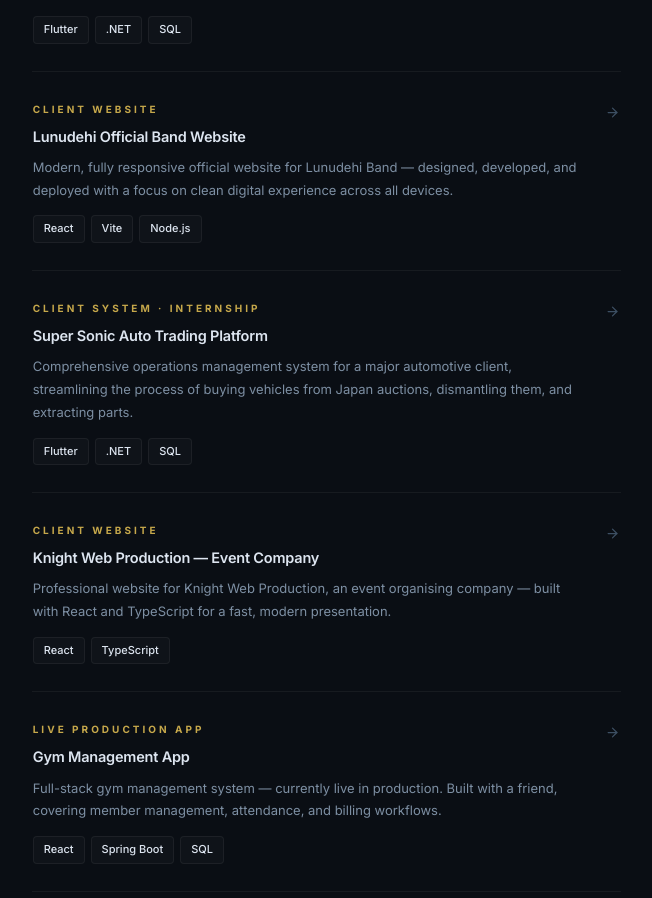
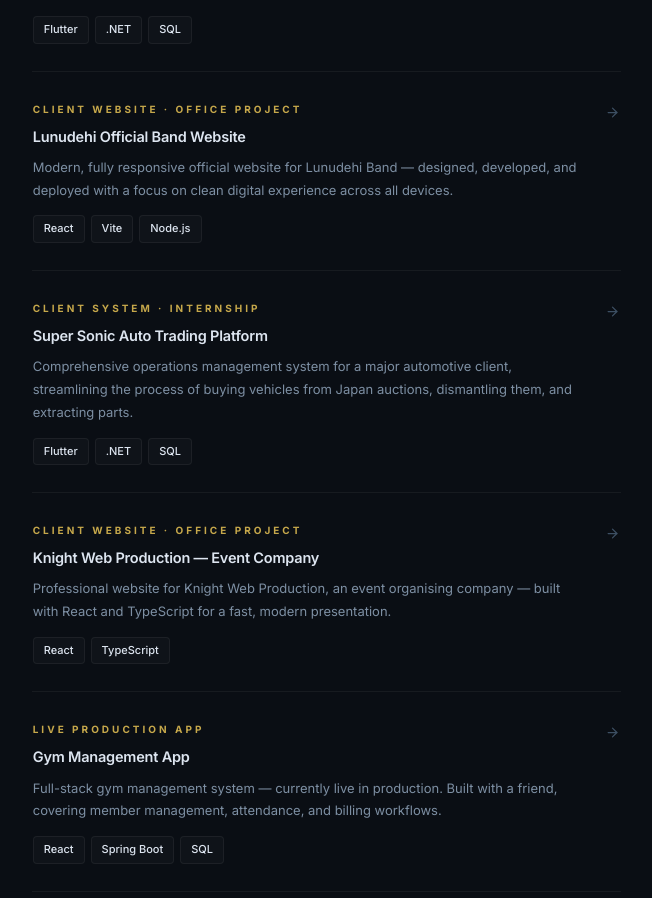
Before and after one commit to Venura2003/My_portfolly, a React (Vite) app: page / in a window 1280 px wide. Shown: the part 2387-3285 px from the top of the page, without its empty margins (527-1179 px from the left). Built offline with nearby package versions, Linux system fonts and the light colour scheme; a web font is replaced by a local one.

Commit message:
Move Lunudehi and Knight Web Production to office experience

```diff
--- a/public/cv.html
+++ b/public/cv.html
@@ -249,6 +249,7 @@
           <li>Independently architected and deployed a complete <strong>Supermarket ERP & POS Platform</strong> within the first month, featuring role-based dashboards, inventory tracking, HR payroll, and real-time billing engines.</li>
           <li>Developed <strong>Leaf Intel</strong>, a production agricultural system for a major client, tracking end-to-end tea leaf collection workflows and processing records using Flutter and .NET.</li>
           <li>Engineered <strong>Super Sonic</strong>, an auto trading platform streamlining the Japanese vehicle auction lifecycle, dismantling operations, and spare part inventory.</li>
+          <li>Designed and built high-performance websites for clients including the official <strong>Lunudehi Band Website</strong> and <strong>Knight Web Production</strong> event company platform.</li>
         </ul>
         <div class="tech-stack">Technologies: Flutter, .NET, MySQL, React, Azure, Render, Vercel</div>
       </div>
@@ -263,7 +264,6 @@
         </div>
         <ul class="item-bullets">
           <li>Collaborated remotely with an agile team to design, build, and deploy a fully-fledged <strong>Gym Management System</strong> currently operating in live production.</li>
-          <li>Designed and built high-performance websites for clients including the official <strong>Lunudehi Band Website</strong> and <strong>Knight Web Production</strong> event company platform.</li>
         </ul>
         <div class="tech-stack">Technologies: React, Spring Boot, SQL, TypeScript, Node.js</div>
       </div>
--- a/src/App.jsx
+++ b/src/App.jsx
@@ -99,7 +99,7 @@ const PROJECTS = [
   },
   {
     id: 3,
-    type: 'Client Website',
+    type: 'Client Website · Office Project',
     title: 'Lunudehi Official Band Website',
     desc: 'Modern, fully responsive official website for Lunudehi Band — designed, developed, and deployed with a focus on clean digital experience across all devices.',
     detail: 'Responsible for the complete design, development, and deployment of this project. Built a modern and responsive website that represents the band\'s identity digitally. Delivered with performance and mobile-first design as a priority.',
@@ -119,7 +119,7 @@ const PROJECTS = [
   },
   {
     id: 5,
-    type: 'Client Website',
+    type: 'Client Website · Office Project',
     title: 'Knight Web Production — Event Company',
     desc: 'Professional website for Knight Web Production, an event organising company — built with React and TypeScript for a fast, modern presentation.',
     detail: 'Designed and developed a clean, professional web presence for an event management company. Built with React and TypeScript for type safety and maintainability.',
```
